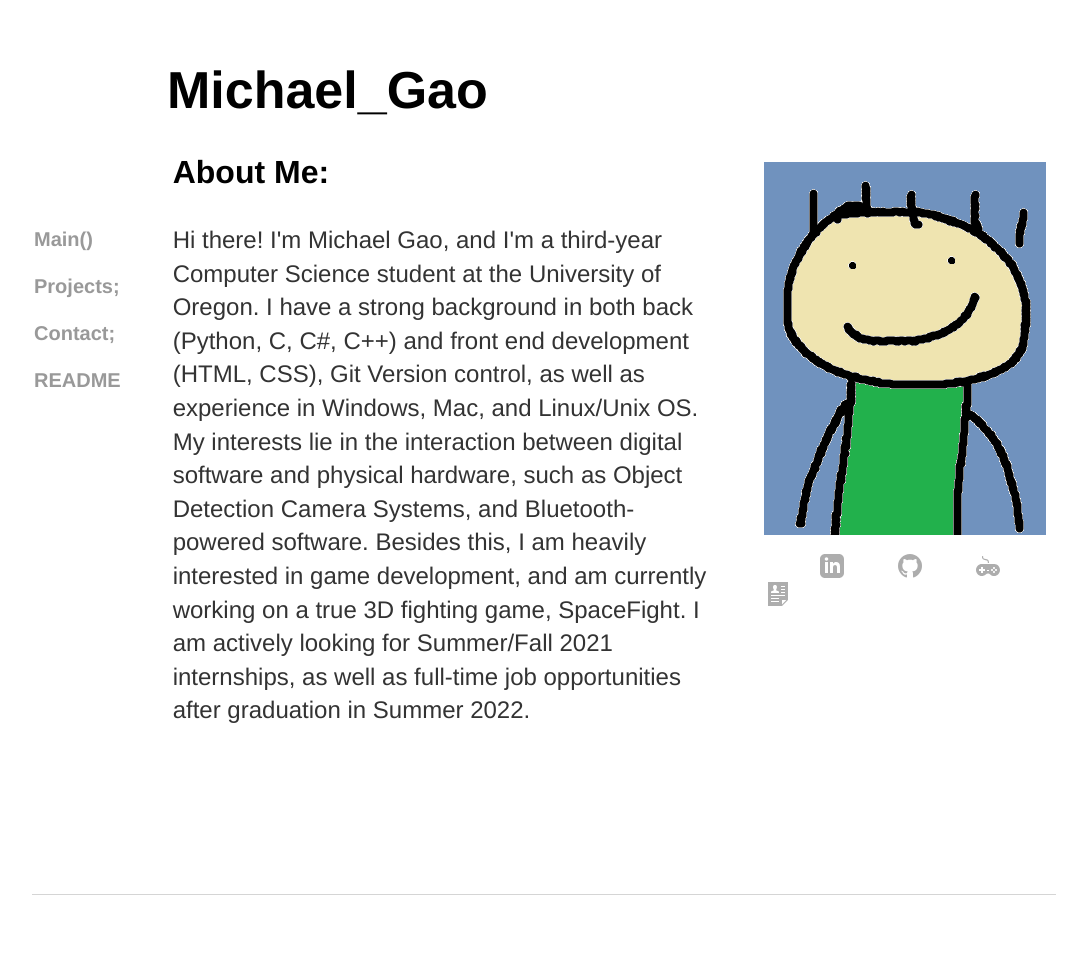
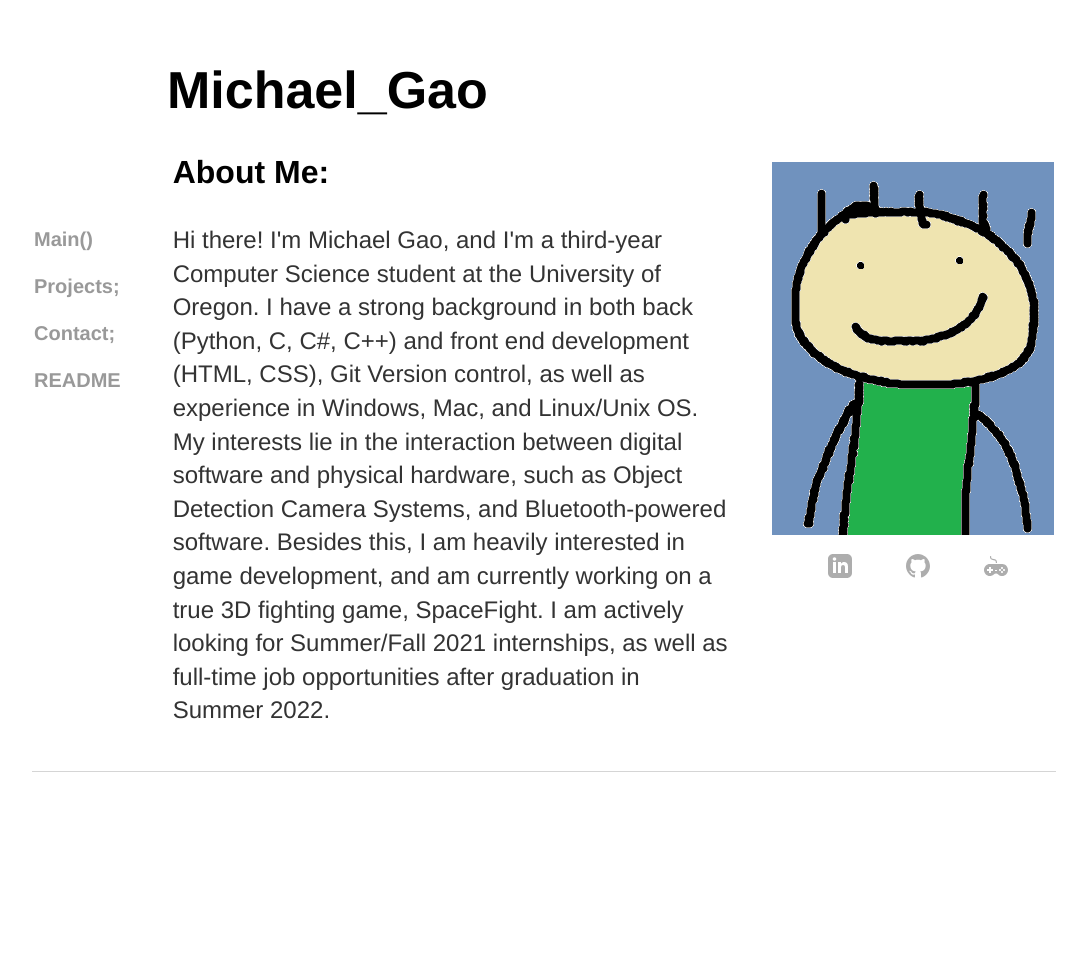
Before and after one commit to michael-c-gao/WebsiteOfMichael, a Jekyll site: the page built from index.html, in a window 1280 px wide. Shown: the whole page, without its empty margins (96-1183 px from the left). Built offline with Jekyll 4.4.1, drawn with Linux system fonts in a browser that asks for light colours; after the commit the page ends 900 px from its top, so only the background shows below that.

Commit message:
Update index.html

```diff
--- a/index.html
+++ b/index.html
@@ -57,7 +57,7 @@ title: Michael C. Gao
 		 <pade><a id="linkedin" href="https://www.linkedin.com/in/michael-c-gao/"><img src="logo/grey_linkedin.svg" alt="linkedin" style="width: 24px;"></a></pade>
 		 <pade><a id="github" href="https://github.com/michael-c-gao"><img src="logo/grey_github.svg" alt="github" style="width: 24px;"></a></pade>
 		 <pade><a id="itchio" href="https://mexhal.itch.io/"><img src="logo/grey_game.svg" alt="itchio" style="width: 24px;"></a></pade>
-		 <pade><a id="resume" href="https://michael-c-gao.github.io/GaoMichaelResume.pdf"><img src="logo/grey_resume.svg" alt="resume"></a></pade> </div>
+		 </div>
 
 	</div>
 	</section>
```
